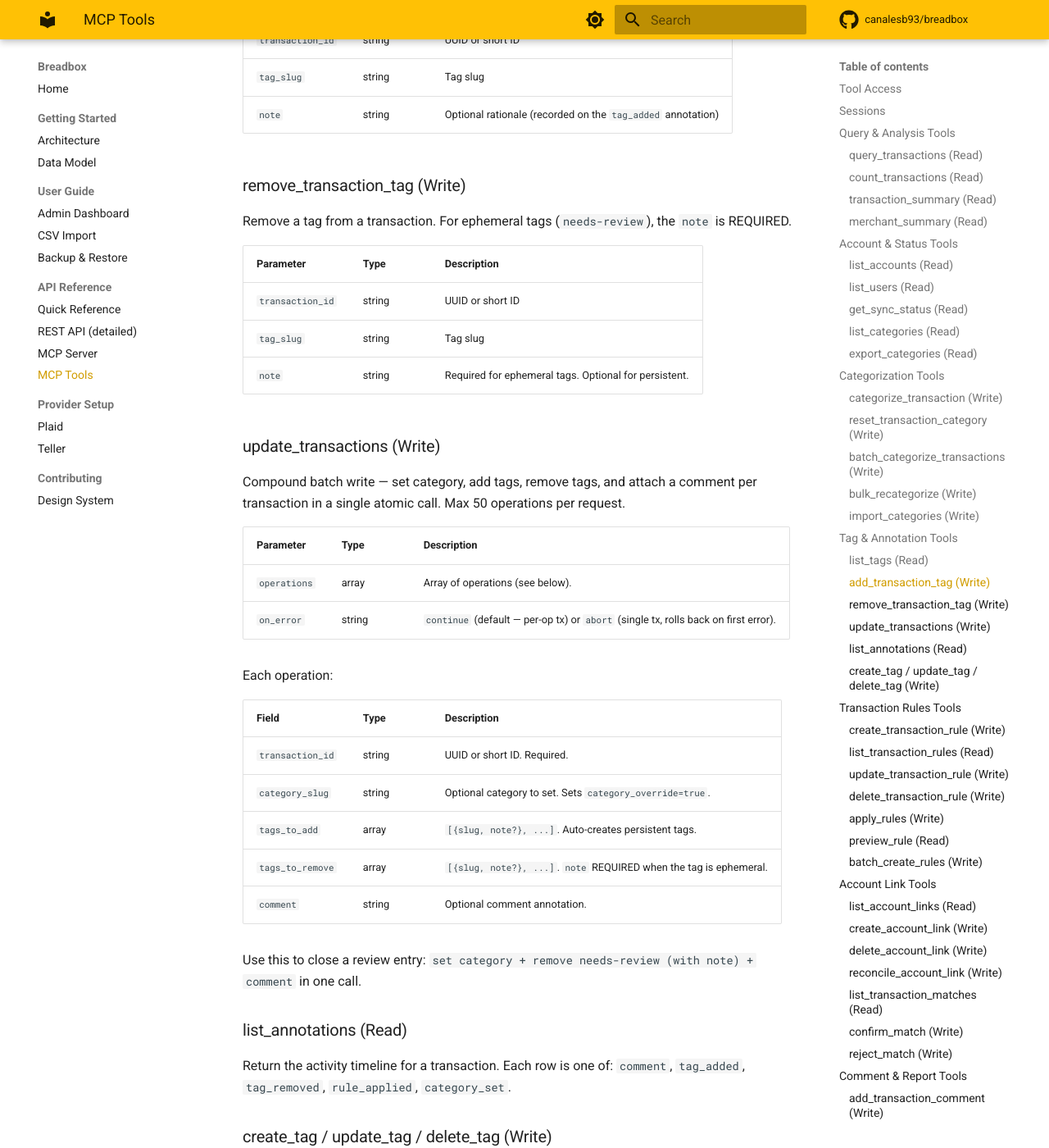
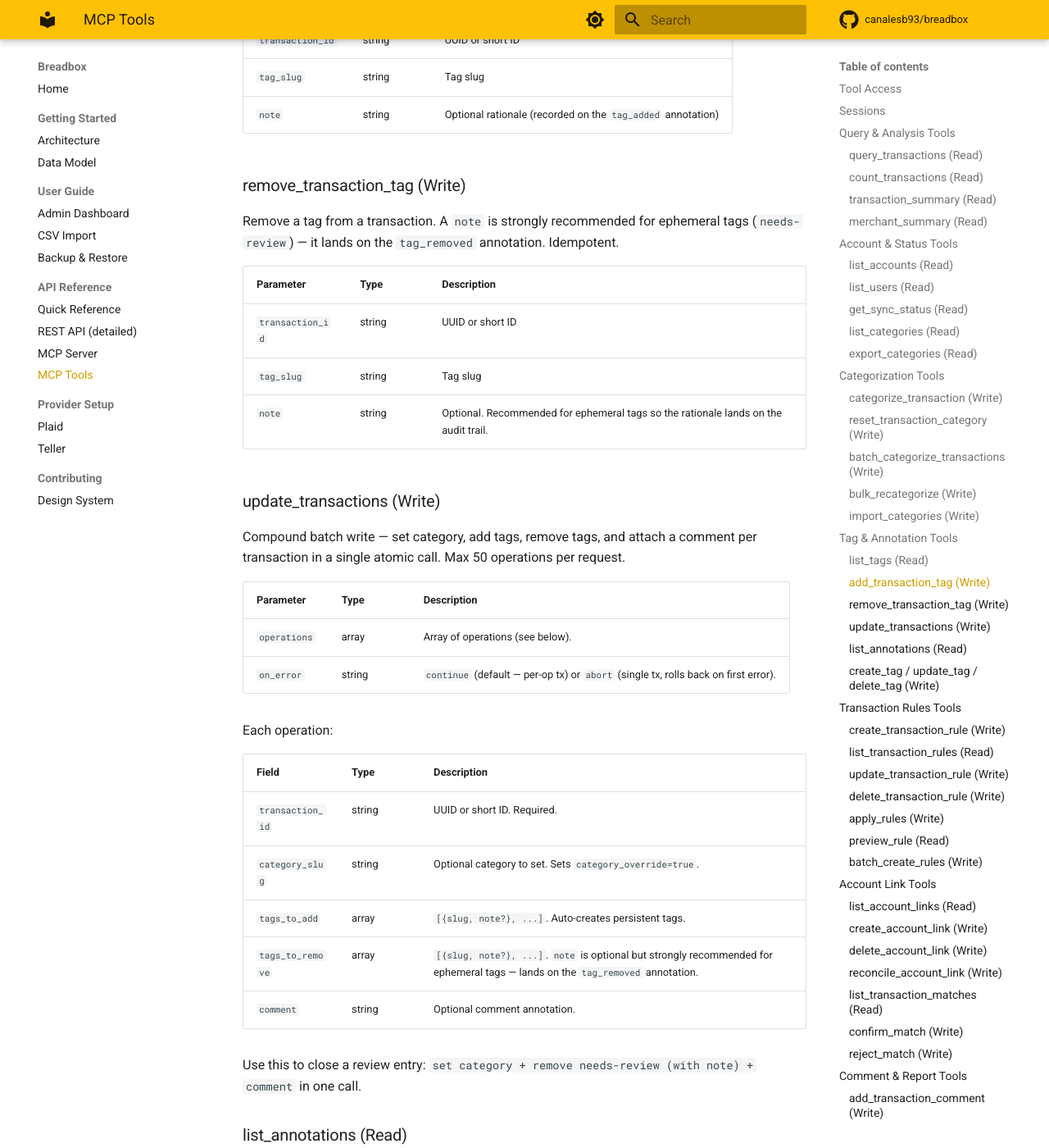
Before and after one commit to canalesb93/breadbox, an MkDocs documentation site: the page built from docs/mcp-tools-reference.md, in a window 1280 px wide and 1400 px high, scrolled down 5045 px. Shown: the whole window at 82% size. Built offline with MkDocs 1.6.1 and Material for MkDocs 9.7.7, drawn with Linux system fonts in a browser that asks for light colours; comment, search, counter and statistics services are not loaded.

Commit message:
docs(api/mcp): remove stale review endpoint references
- The stale "retired /api/v1/reviews/* endpoints have no REST successor"
  sentence at docs/api-reference.md:119 is already gone; no edit needed.
- Audit of docs/mcp-tools-reference.md against internal/mcp/server.go and
  internal/mcp/tools.go surfaced one drift: docs claimed the "note" field
  is REQUIRED when removing an ephemeral tag (for both remove_transaction_tag
  and update_transactions). Source of truth (service tests
  TestRemoveTransactionTag_EphemeralNoNote and
  TestUpdateTransactions_EphemeralRemovalWithoutNote) shows the note is
  optional but recommended. Docs updated to match.
- Same drift also present in docs/api-reference.md "Tags & Reviews" blurb;
  updated to "strongly recommended" language.
- docs/mcp-server.md verified clean, no edits.

Closes #404

Co-Authored-By: Claude Opus 4.7 (1M context) <noreply@anthropic.com>

```diff
--- a/docs/mcp-tools-reference.md
+++ b/docs/mcp-tools-reference.md
@@ -162,13 +162,13 @@ Attach a tag to a transaction. Auto-creates a persistent tag if the slug is unkn
 
 ### remove_transaction_tag (Write)
 
-Remove a tag from a transaction. For ephemeral tags (`needs-review`), the `note` is REQUIRED.
+Remove a tag from a transaction. A `note` is strongly recommended for ephemeral tags (`needs-review`) — it lands on the `tag_removed` annotation. Idempotent.
 
 | Parameter | Type | Description |
 |-----------|------|-------------|
 | `transaction_id` | string | UUID or short ID |
 | `tag_slug` | string | Tag slug |
-| `note` | string | Required for ephemeral tags. Optional for persistent. |
+| `note` | string | Optional. Recommended for ephemeral tags so the rationale lands on the audit trail. |
 
 ### update_transactions (Write)
 
@@ -186,7 +186,7 @@ Each operation:
 | `transaction_id` | string | UUID or short ID. Required. |
 | `category_slug` | string | Optional category to set. Sets `category_override=true`. |
 | `tags_to_add` | array | `[{slug, note?}, ...]`. Auto-creates persistent tags. |
-| `tags_to_remove` | array | `[{slug, note?}, ...]`. `note` REQUIRED when the tag is ephemeral. |
+| `tags_to_remove` | array | `[{slug, note?}, ...]`. `note` is optional but strongly recommended for ephemeral tags — lands on the `tag_removed` annotation. |
 | `comment` | string | Optional comment annotation. |
 
 Use this to close a review entry: `set category + remove needs-review (with note) + comment` in one call.
```
Also changed, not shown: docs/api-reference.md (+1 -1 lines).
